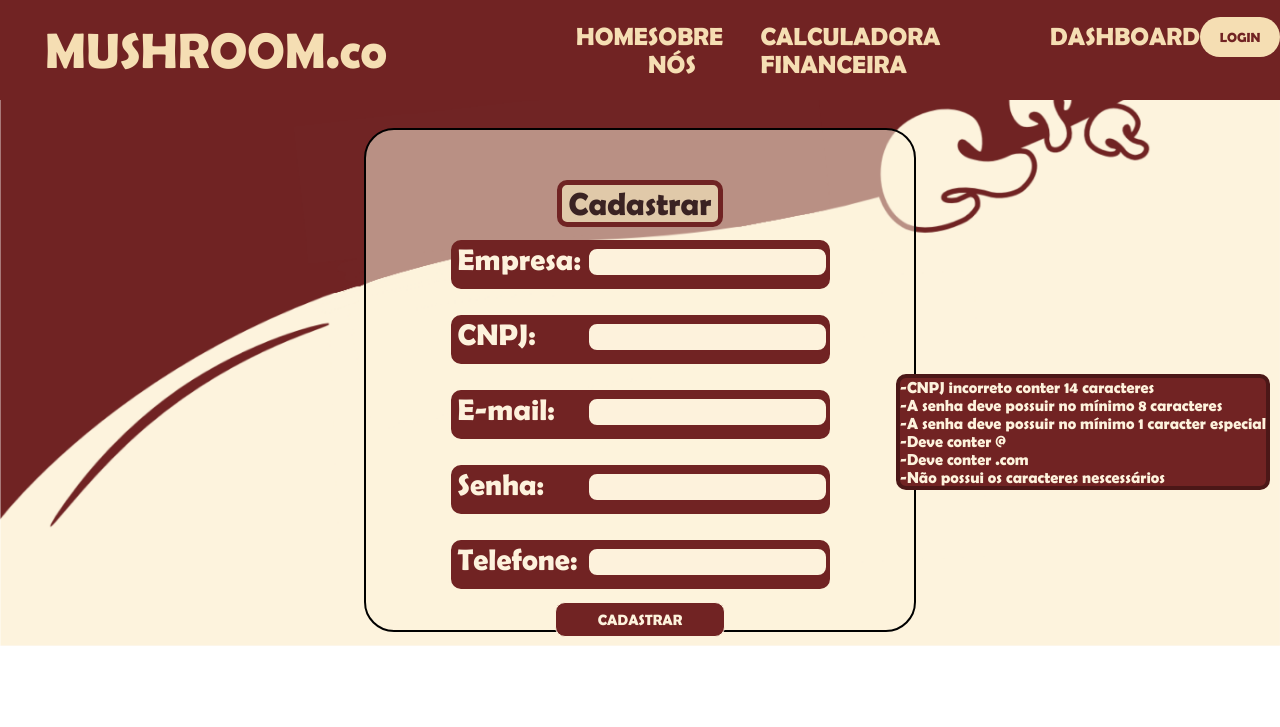
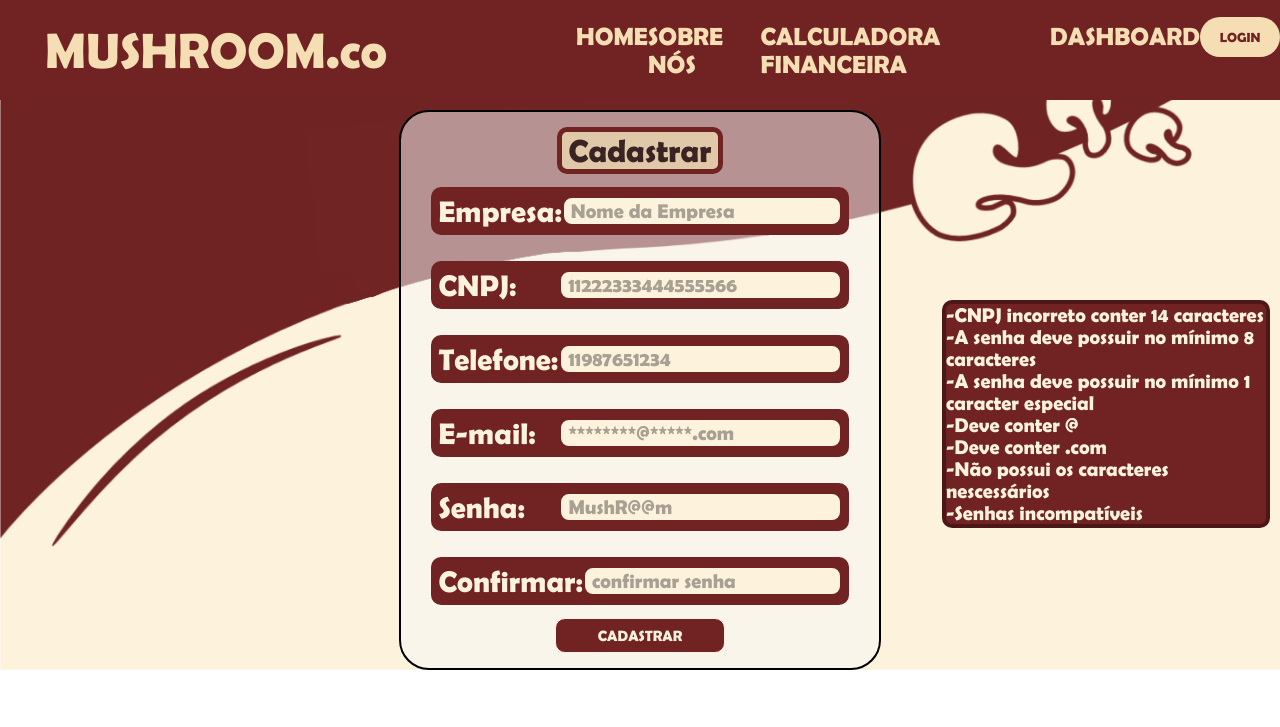
Before and after one commit to leoooRodrigues/MushRoomCompany, a plain HTML site: page Algoritmos/SiteInstitucional_Juntando/cadastro.html in a window 1280 px wide. Both pictures are taken after a click on the button "CADASTRAR". Shown: the top 727 px of the page. Drawn offline with Linux system fonts and the light colour scheme.

Commit message:
update de css site

```diff
--- a/Algoritmos/SiteInstitucional_Juntando/assets/css/cadastro.css
+++ b/Algoritmos/SiteInstitucional_Juntando/assets/css/cadastro.css
@@ -40,18 +40,18 @@ footer {
     color: #FDF2DC;
 }
 .quadrado{
-    background-color: #fdf3dd85;
+    background-color: #f7f7f785;
     width: 35%;
     border : 2px solid black;
-    height: 50vh;
+    height: fit-content;
     justify-content: center;
     align-items: center;
-    padding: 50px;
+    padding: 15px;
     display: flex;
     flex-direction: column;
     justify-content: space-around;
     border-radius: 30px;
-    margin-top: 10%;
+    margin-top: 110px;
 }
 .TituloCad{
     background-color: #e0c9a9;
@@ -70,13 +70,13 @@ footer {
     justify-content: center;
     align-items: center;
     width: 100%;
-    height: 100vh;
 }
 
 .inpt,
 .spanCadastro {
     border: 2px solid #712323;
     border-radius: 10px;
+    width: fit-content;
 }
 
 .inpt {
@@ -85,21 +85,24 @@ footer {
     height: 30px;
     padding-left: 7px;
     font-size: 20px;
-    margin-top: 5px;
-    width: 65%;
+    width: 70%;
     box-sizing: border-box;
+}
+.inpt::placeholder{
+    color: #00000056;
 }
 
 .spanCadastro {
     color: #FDF2DC;
     background-color: #712323;
     cursor: default;
-    height: 45px;
+    height: fit-content;
     font-size: 30px;
-    width: 370px;
+    width: 90%;
     margin: 13px;
-    padding-left: 5px;
+    padding: 5px;
     display: flex;
+    align-items: center;
     justify-content: space-between;
 
 }
@@ -121,9 +124,10 @@ footer {
 }
 .mensagem{
     position:absolute;
+    font-size: 20px;
     right: 10px;
-    height: auto;
-    width: auto;
+    height: fit-content;
+    width: 25%;
     border-radius: 10px;
     border: 4px solid #4b1717;
     background-color: #712323;
--- a/Algoritmos/SiteInstitucional_Juntando/assets/css/header.css
+++ b/Algoritmos/SiteInstitucional_Juntando/assets/css/header.css
@@ -65,7 +65,7 @@
     height: 3px;
     width: 0%;
     left: 0;
-    bottom: -5px;
+    bottom: 0.3px;
     transition: 0.3s;
 }
 
--- a/Algoritmos/SiteInstitucional_Juntando/cadastro.html
+++ b/Algoritmos/SiteInstitucional_Juntando/cadastro.html
@@ -39,7 +39,7 @@
 
       <div class="cadbarInput">
         <span>SENHA</span>
-        <input type="text" class="inpsbege">
+        <input type="password" class="inpsbege">
 
       </div>
       <button><B>ENTRAR</B></button>
@@ -51,11 +51,13 @@
     <h1 class="TituloCad">Cadastrar</h1>
     <div class="container">
       <main>
-        <span class="spanCadastro">Empresa: <input class="inpt" id="input_empresa"></span>
-        <span class="spanCadastro">CNPJ: <input class="inpt" id="input_cnpj"></span>
-        <span class="spanCadastro">E-mail: <input class="inpt" id="input_email"></span>
-        <span class="spanCadastro">Senha: <input class="inpt" id="input_senha" /></span>
-        <span class="spanCadastro">Telefone: <input class="inpt" id="input_telefone"></span>
+        <span class="spanCadastro">Empresa: <input class="inpt" placeholder="Nome da Empresa" id="input_empresa"></span>
+        <span class="spanCadastro">CNPJ: <input class="inpt" placeholder="11222333444555566" id="input_cnpj"></span>
+        <span class="spanCadastro">Telefone: <input class="inpt" placeholder="11987651234" id="input_telefone"></span>
+        <span class="spanCadastro">E-mail: <input class="inpt" placeholder="********@*****.com" id="input_email"></span>
+        <span class="spanCadastro">Senha: <input class="inpt" type="password" placeholder="MushR@@m" id="input_senha" /></span>
+        <span class="spanCadastro">Confirmar: <input type="password" class="inpt" placeholder="confirmar senha" id="input_ConfSenha" /></span>
+
         <div id="div_mensagem" class="mensagem"></div>
         <button class="botao" onclick="CADASTRAR()">CADASTRAR</button>
       </main>
@@ -89,6 +91,7 @@
     var email = input_email.value;
     var Senha = input_senha.value;
     var Telefone = input_telefone.value;
+    var ConfSenha = input_ConfSenha.value;
 
     div_mensagem.innerHTML = '';
 
@@ -205,6 +208,9 @@
       }
       contador += 1;
     }
+    if (Senha == ConfSenha) {
+      mensagem += `-Senhas incompatíveis`;
+    }
     div_mensagem.innerHTML += mensagem
   }
 </script>
```
Also changed, not shown: Algoritmos/SiteInstitucional_Juntando/CalculadoraFinal.html (+1 -1 lines), Algoritmos/SiteInstitucional_Juntando/dashV1.html (+54 -32 lines), Algoritmos/SiteInstitucional_Juntando/dashV2.html (+1 -1 lines), Algoritmos/SiteInstitucional_Juntando/inicial.html (+4 -4 lines).
